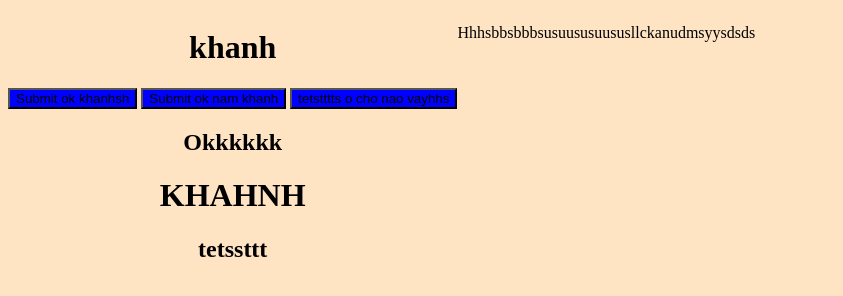
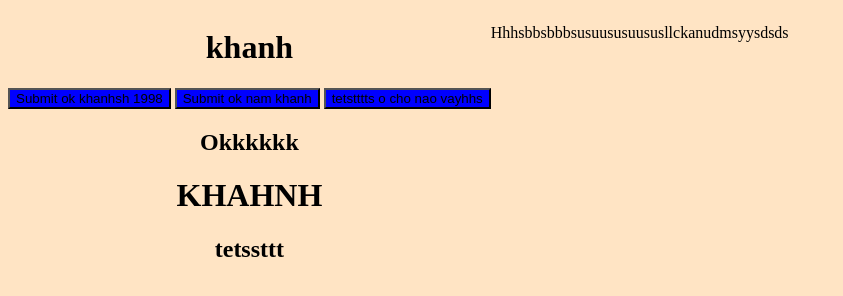
Before and after one commit to NamKhanh1998/Learn-Git, a plain HTML site: page index.html in a window 1280 px wide. Shown: the whole page, without its empty margins (0-843 px from the left). Drawn offline with Linux system fonts and the light colour scheme.

Commit message:
Update index.html

```diff
--- a/index.html
+++ b/index.html
@@ -12,7 +12,7 @@
 <body>
     <header>
         <h1>khanh</h1>
-        <button>Submit ok khanhsh</button>
+        <button>Submit ok khanhsh 1998</button>
         <button>Submit ok nam khanh</button>
         <button>tetstttts o cho nao vayhhs</button>
         <h2>Okkkkkk </h2>
```
